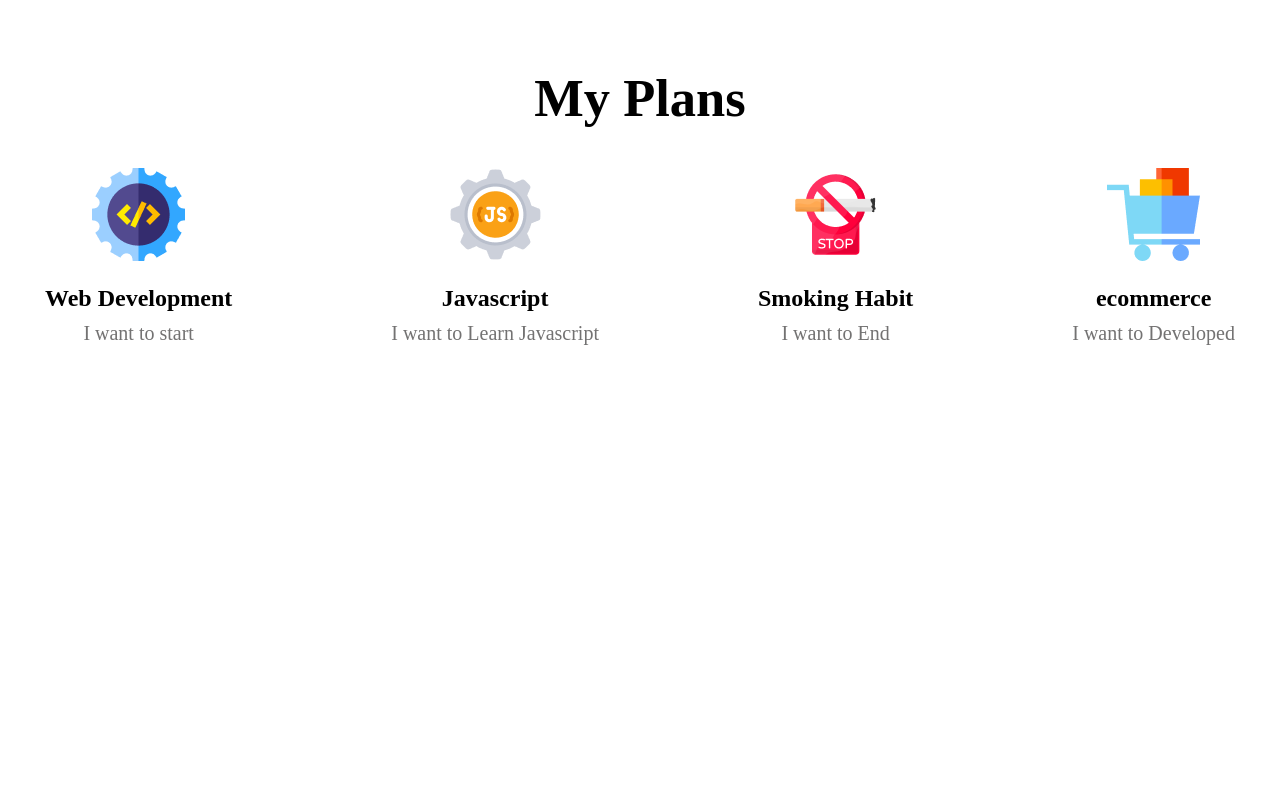
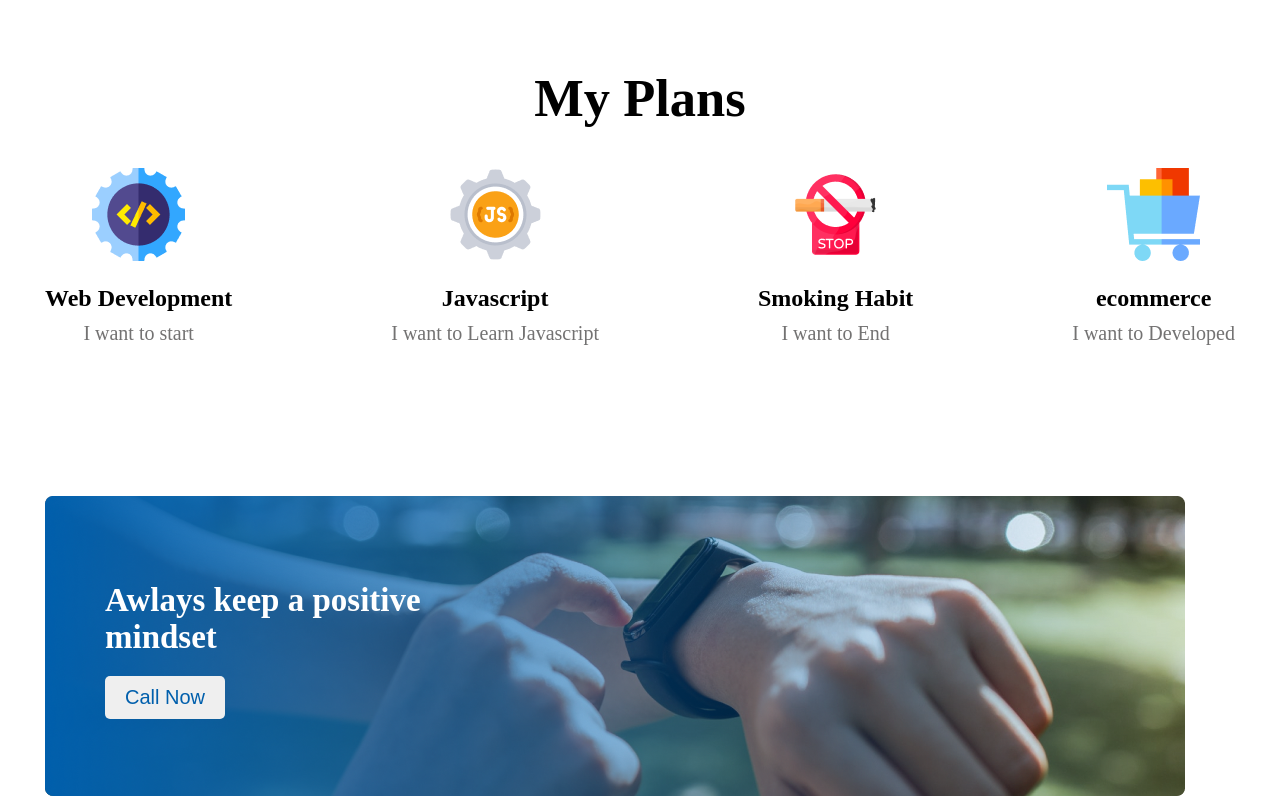
Before and after one commit to mefahim/reset_6_assignment_1, a plain HTML site: page index.html in a window 1280 px wide. Shown: the part 1629-2429 px from the top of the page. Before the commit the page ends 2124 px from the top, so only its background shows below. Drawn offline with Linux system fonts and the light colour scheme.

Commit message:
positive mindset part done

```diff
--- a/index.html
+++ b/index.html
@@ -76,6 +76,19 @@
         </div>
      </section>
      <!-- My Plans Part end -->
+     <!-- positive mindset part start -->
+     <section class="positive_mindset"">
+        <div class="container">
+            <div class="content">
+                <div class="gradient-image"><img src="images/gradient1.png" alt=""></div>
+                <div class="content-text">
+                    <h2>Awlays keep a positive mindset</h2>
+                    <button>Call Now</button>
+                </div>
+            </div>
 
+        </div>
+     </section>
+     <!-- positive mindset part end -->
 </body>
 </html>
--- a/style.css
+++ b/style.css
@@ -90,3 +90,28 @@ header .flex{
 .plan_items{
     justify-content: space-between;
 }
+.positive_mindset .container{
+    background-image: url(images/watch.png);
+    background-repeat: no-repeat;
+    /* background-size: cover; */
+    padding: 0px;
+}
+.content{
+    position: relative;
+}
+.content-text{
+    position: absolute;
+    top: 87px;
+    left: 60px;
+    font-size: 22px;
+    width: 30%;
+    color: #fff;
+}
+.content-text button{
+    padding: 10px 20px;
+    margin-top: 20px;
+    color: #005FAC;
+    font-size: 20px;
+    border-radius: 5px;
+    border: 0px solid #fff;
+}
```
